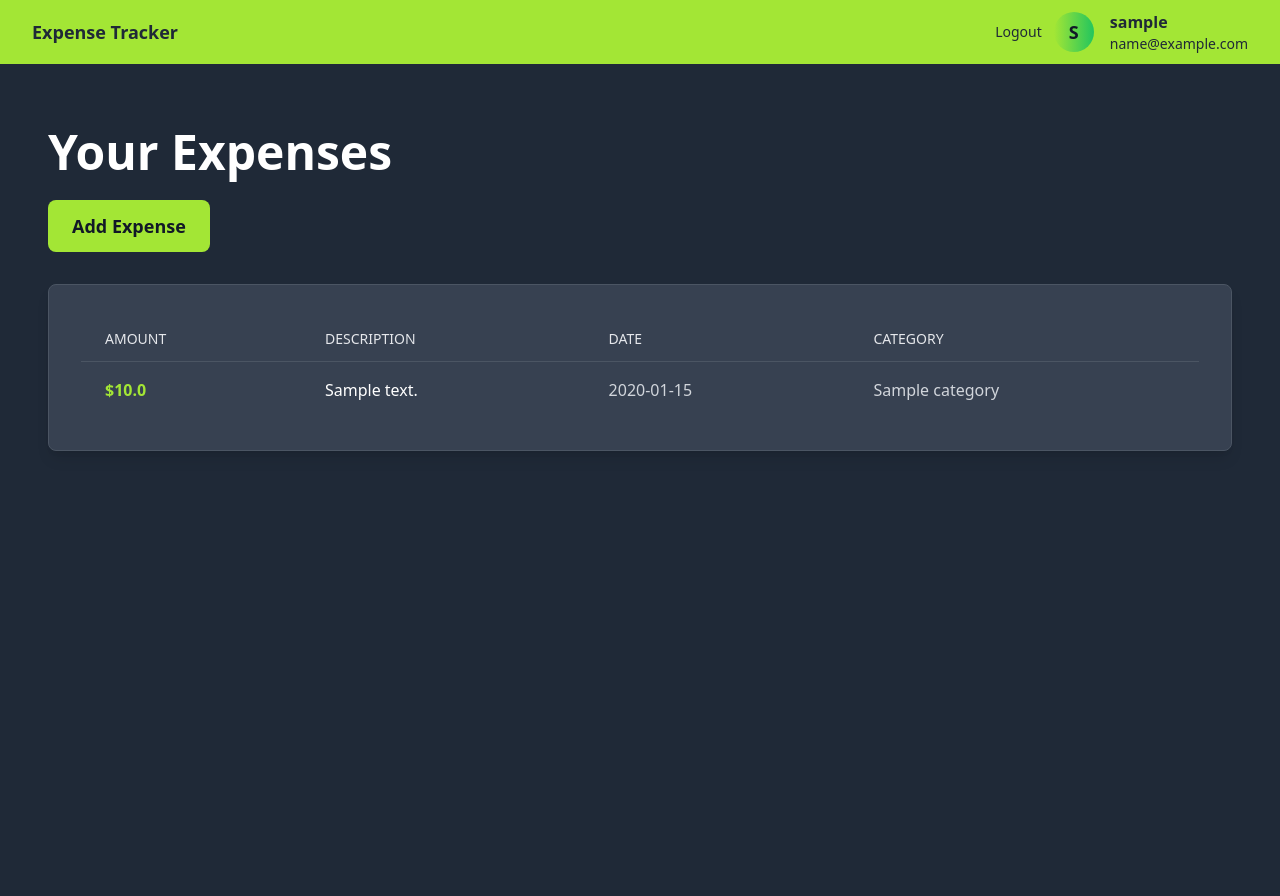
After one commit to alensunny007/Expense-Tracker, a Flask app: page /expenses in a window 1280 px wide. The commit adds this page. Run offline with Flask 3, Linux system fonts and the light colour scheme; a user stored in the database is signed in; tables that the repository leaves empty hold one stand-in row (values such as "Sample post"); some libraries are stand-ins or nearby versions.

Commit message:
Fourth Commit - Expense Section

```diff
--- a/app/main/forms.py
+++ b/app/main/forms.py
@@ -9,3 +9,7 @@ class ExpenseForm(FlaskForm):
     date=DateField('Date',validators=[DataRequired()],format='%Y-%m-%d')
     category_id=SelectField('Category',coerce=int,validators=[DataRequired()])
     submit=SubmitField('Save Expense')
+
+    def __init__(self,*args,**kwargs):
+        super(ExpenseForm,self).__init__(*args,**kwargs)
+        self.category_id.choices=[(c.id,c.name)for c in Category.query.all()]
--- a/app/main/routes.py
+++ b/app/main/routes.py
@@ -16,5 +16,17 @@ def home():
 @login_required
 def dashboard():
     total_expenses=db.session.query(func.sum(Expense.amount)).filter_by(user_id=current_user.id).scalar()or 0
+    expenses_by_category=db.session.query(Category.name,func.sum(Expense.amount).label('total')).join(Expense).filter(
+        Expense.user_id==current_user.id).group_by(Category.name).all()
+    return render_template('main/dashboard.html',total_expenses=total_expenses,expenses_by_category=expenses_by_category)
 
-    return render_template('main/dashboard.html',total_expenses=total_expenses)
+@main_bp.route('/expenses')
+@login_required
+def expense_list():
+    expenses=Expense.query.filter_by(user_id=current_user.id).all()
+    return render_template('main/expense_list.html',expenses=expenses)
+
+@main_bp.route('/expense/new')
+@login_required
+def expense_create():
+    return render_template('main/expense_create.html')
--- /dev/null
+++ b/app/templates/main/expense_list.html
@@ -0,0 +1,33 @@
+{% extends "base.html" %}
+{% block title %}Expenses - Expense Tracker{% endblock %}
+{% block content %}
+<div class="min-h-screen bg-gray-800 py-12 sm:px-6 lg:px-8">
+    <div class="max-w-7xl mx-auto">
+        <h1 class="text-5xl font-bold text-white">Your Expenses</h1>
+        <a href="/expense/new" class="mt-6 inline-block bg-lime-400 text-gray-900 py-3 px-6 rounded-lg
+         text-lg font-semibold hover:bg-lime-500 transition duration-200">Add Expense</a>
+        <div class="mt-8 bg-gray-700 shadow-lg rounded-lg p-8 border border-gray-600">
+            <table class="min-w-full divide-y divide-gray-600">
+                <thead>
+                    <tr>
+                        <th class="px-6 py-3 text-left text-sm font-medium text-gray-200 uppercase">Amount</th>
+                        <th class="px-6 py-3 text-left text-sm font-medium text-gray-200 uppercase">Description</th>
+                        <th class="px-6 py-3 text-left text-sm font-medium text-gray-200 uppercase">Date</th>
+                        <th class="px-6 py-3 text-left text-sm font-medium text-gray-200 uppercase">Category</th>
+                    </tr>
+                </thead>
+                <tbody class="divide-y divide-gray-600">
+                    {% for expense in expenses %}
+                    <tr class="hover:bg-gray-600">
+                        <td class="px-6 py-4 text-lime-400 font-semibold">${{ expense.amount|round(2) }}</td>
+                        <td class="px-6 py-4 text-white">{{ expense.description }}</td>
+                        <td class="px-6 py-4 text-gray-300">{{ expense.date.strftime('%Y-%m-%d') }}</td>
+                        <td class="px-6 py-4 text-gray-300">{{ expense.category.name }}</td>
+                    </tr>
+                    {% endfor %}
+                </tbody>
+            </table>
+        </div>
+    </div>
+</div>
+{% endblock %}
--- a/app/templates/partials/navbar.html
+++ b/app/templates/partials/navbar.html
@@ -6,8 +6,16 @@
             </div>
             <div class="flex items-center">
                 {% if current_user.is_authenticated %}
-                    <a href="/expense-list" class="text-gray-800 px-3 py-2 rounded-md text-sm font-medium hover:bg-lime-700">Expenses</a>
                     <a href="{{url_for('auth.logout')}}" class="text-gray-800 px-3 py-2 rounded-md text-sm font-medium hover:bg-lime-700">Logout</a>
+                    <div class="flex items-center gap-4">
+        <div class="w-10 h-10 rounded-full bg-gradient-to-r from-lime-400 to-green-500 flex items-center justify-center text-gray-900 text-lg font-semibold">
+        {{ current_user.username|first|upper if current_user.username else 'U' }}
+        </div>
+        <div>
+            <p class="text-gray-800 font-semibold">{{ current_user.username }}</p>
+            <p class="text-gray-800 text-sm">{{ current_user.email }}</p>
+        </div>
+        </div>
                 {% else %}
                     <a href="{{url_for('auth.login')}}" class="text-gray-800 px-3 py-2 rounded-md text-sm font-medium hover:bg-lime-700">Login</a>
                     <a href="{{url_for('auth.register')}}" class="text-gray-800 px-3 py-2 rounded-md text-sm font-medium hover:bg-lime-700">Register</a>
```
Also changed, not shown: app/templates/main/dashboard.html (+40 -1 lines), app/templates/main/expense_create.html (added, +13 -0 lines).
